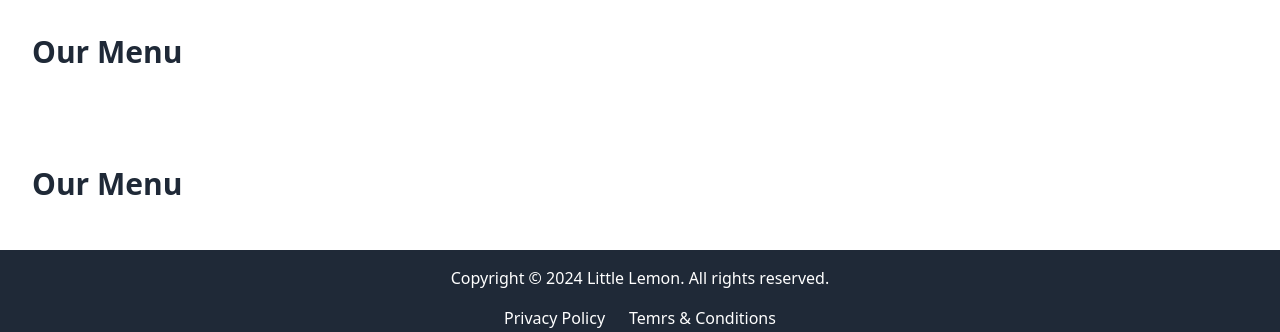
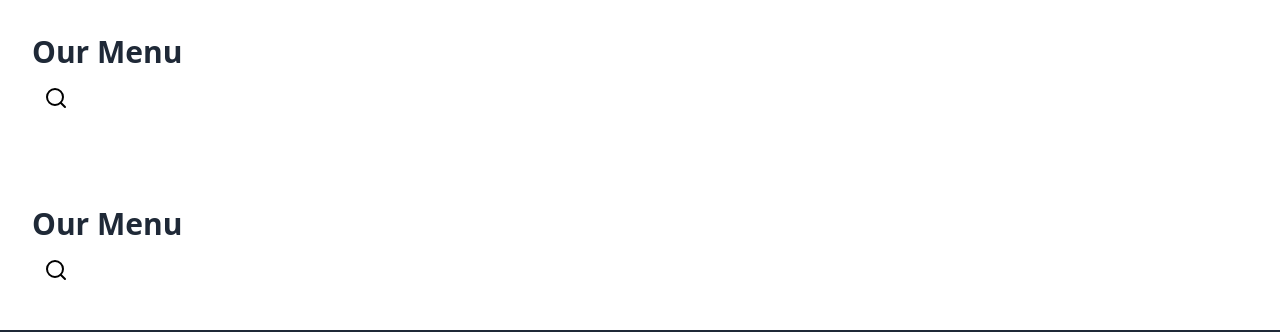
Before and after one commit to JakhmolaShikhar/Little-Lemon, a React (Vite) app: page /menu in a window 1280 px wide. Shown: the part 458-790 px from the top of the page. Built offline with nearby package versions, Linux system fonts and the light colour scheme.

Commit message:
working on menu frontend

```diff
--- a/package.json
+++ b/package.json
@@ -10,6 +10,7 @@
     "preview": "vite preview"
   },
   "dependencies": {
+    "lucide-react": "^0.460.0",
     "react": "^18.3.1",
     "react-dom": "^18.3.1",
     "react-router-dom": "^6.28.0"
--- a/src/components/Menu.jsx
+++ b/src/components/Menu.jsx
@@ -1,8 +1,10 @@
 /* eslint-disable no-unused-vars */
 import React, { useState } from 'react'
+import { Search } from 'lucide-react'
 
 const Menu = () => {
 	const [availableTimes, setAvailableTimes] = useState('');
+	const [activeCategory, setActiveCategory] = useState('all');
 
 	const categories = [
 		{id: 'all', name: 'ALL'},
@@ -50,6 +52,11 @@ const Menu = () => {
   return (
     <div className='max-w-7xl mx-auto px-4 sm:px-6 lg:px-8 py-12'>
 		<h2 className='text-gray-800 text-3xl font-bold'>Our Menu</h2>
+
+		<div className='mb-2 p-4 relative'>
+			<Search className='absolute left-3 ' />
+
+		</div>
 	</div>
   )
 }
```
Also changed, not shown: 1 other file (tests, documents, lock files or other folders).
